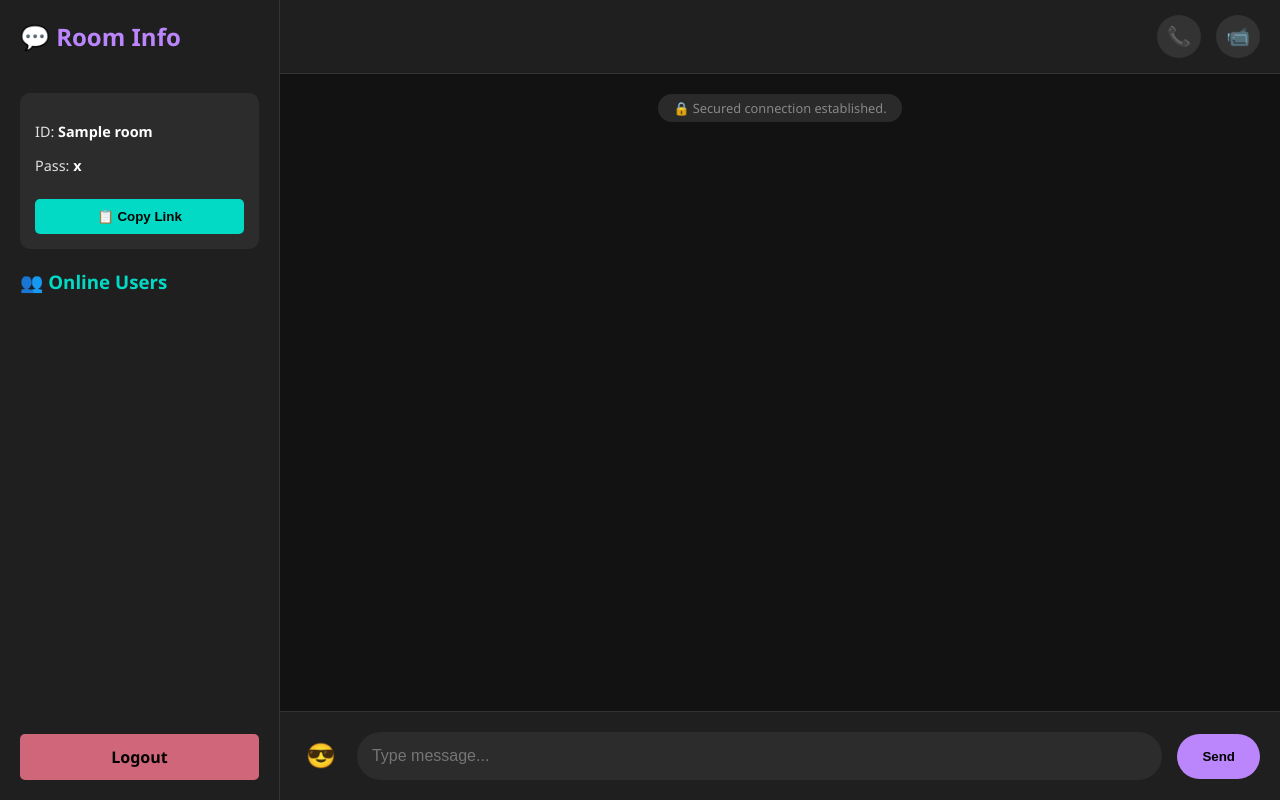
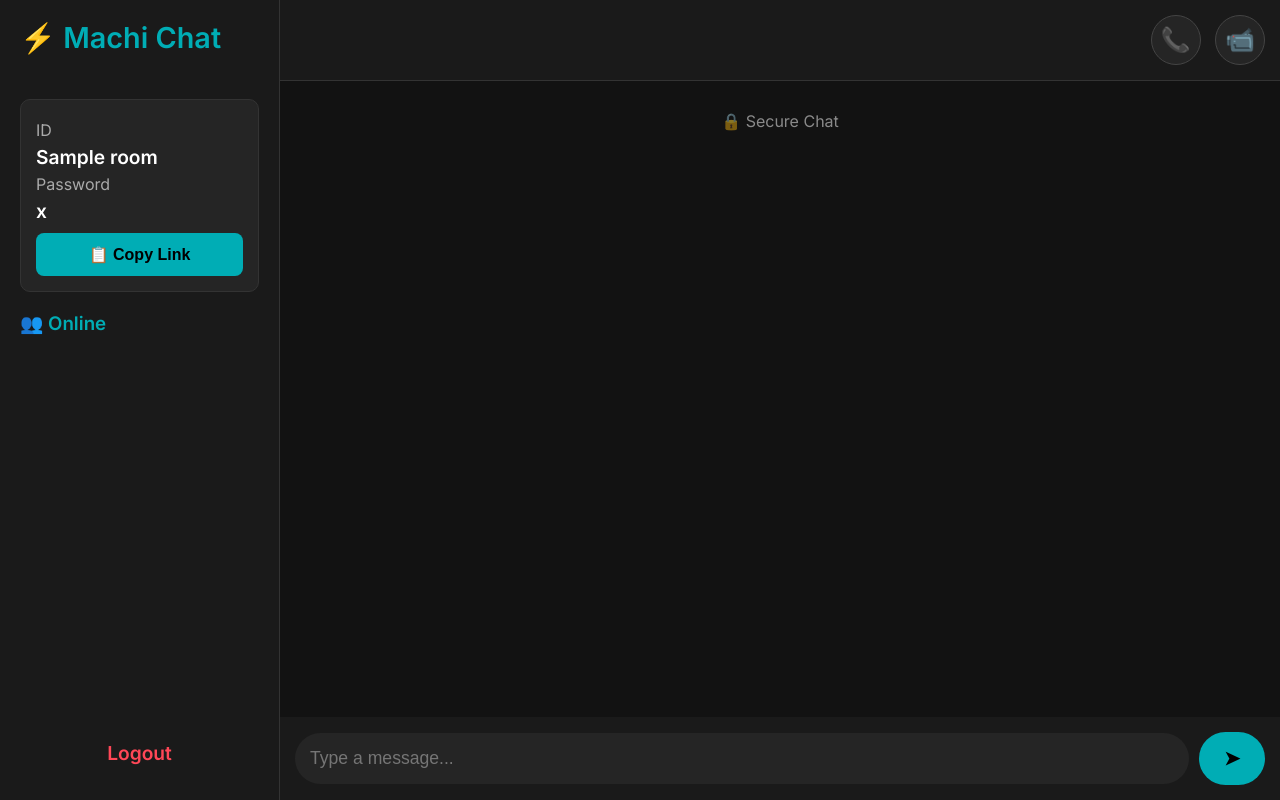
Before and after one commit to pravin-2818/machi-chat, a Flask app: template templates/chat.html in a window 1280 px wide. Run offline with Flask 3, Linux system fonts and the light colour scheme; the template is opened without the code that fills it: most values are stand-ins (such as "Sample title", 1, 10 or a date in 2020); some libraries are stand-ins or nearby versions.

Commit message:
Added the changes1

```diff
--- a/templates/chat.html
+++ b/templates/chat.html
@@ -2,139 +2,152 @@
 <html lang="en">
 <head>
     <meta charset="UTF-8">
-    <meta name="viewport" content="width=device-width, initial-scale=1.0"> <title>Chat Room</title>
+    <meta name="viewport" content="width=device-width, initial-scale=1.0, maximum-scale=1.0, user-scalable=no">
+    <title>Chat Room</title>
     <script src="https://cdnjs.cloudflare.com/ajax/libs/socket.io/4.0.1/socket.io.js"></script>
     <script src="https://cdnjs.cloudflare.com/ajax/libs/simple-peer/9.11.1/simplepeer.min.js"></script>
     <script type="module" src="https://cdn.jsdelivr.net/npm/emoji-picker-element@^1/index.js"></script>
+    <link href="https://fonts.googleapis.com/css2?family=Inter:wght@400;600&display=swap" rel="stylesheet">
 
     <style>
-        * { box-sizing: border-box; }
-        body { font-family: 'Segoe UI', sans-serif; background: #121212; color: #e0e0e0; margin: 0; display: flex; height: 100vh; overflow: hidden; }
+        * { box-sizing: border-box; outline: none; }
+        body { font-family: 'Inter', sans-serif; background: #121212; color: white; margin: 0; display: flex; height: 100vh; overflow: hidden; }
 
         /* --- Sidebar --- */
         .sidebar {
-            width: 280px; background: #1f1f1f; padding: 20px; display: flex; flex-direction: column; border-right: 1px solid #333;
-            transition: transform 0.3s ease; z-index: 10;
+            width: 280px; background: #1a1a1a; padding: 20px; display: flex; flex-direction: column; border-right: 1px solid #333;
+            transition: 0.3s; z-index: 10;
+        }
+        @media (max-width: 768px) {
+            .sidebar { position: fixed; left: -100%; top: 0; height: 100%; width: 80%; box-shadow: 5px 0 15px black; }
+            .sidebar.active { left: 0; }
         }
 
-        /* Mobile Responsive Sidebar */
-        @media (max-width: 768px) {
-            .sidebar {
-                position: absolute; left: 0; top: 0; height: 100%;
-                transform: translateX(-100%); /* மறைந்திருக்கும் */
-                box-shadow: 5px 0 15px rgba(0,0,0,0.5);
-            }
-            .sidebar.active { transform: translateX(0); } /* பட்டன் அமுக்கினால் வரும் */
-        }
-
-        .sidebar h2 { color: #bb86fc; margin-top: 0; }
-        .info-card { background: #2c2c2c; padding: 15px; border-radius: 10px; margin-top: 20px; font-size: 0.9rem; }
-        .info-card strong { color: #fff; }
-        .btn-copy { background: #03dac6; color: black; border: none; padding: 10px; width: 100%; margin-top: 10px; border-radius: 5px; cursor: pointer; font-weight: bold; }
-        .btn-logout { margin-top: auto; background: #cf6679; color: black; border: none; padding: 12px; border-radius: 5px; cursor: pointer; text-align: center; text-decoration: none; font-weight: bold; }
+        .sidebar h2 { color: #00adb5; margin-top: 0; font-size: 1.8rem; }
+        .info-card { background: #252525; padding: 15px; border-radius: 10px; margin-top: 20px; border: 1px solid #333; }
+        .info-card p { font-size: 1rem; color: #aaa; margin: 5px 0; }
+        .info-card strong { font-size: 1.2rem; color: white; }
+        .btn-copy { background: #00adb5; color: black; border: none; padding: 12px; width: 100%; margin-top: 10px; border-radius: 8px; font-weight: bold; font-size: 1rem; }
 
         .user-list { margin-top: 20px; overflow-y: auto; flex: 1; }
-        .user-item { padding: 10px; background: #2c2c2c; margin-bottom: 5px; border-radius: 5px; display: flex; align-items: center; gap: 10px; }
-        .status-dot { width: 10px; height: 10px; background: #00e676; border-radius: 50%; }
+        .user-item { padding: 12px; border-bottom: 1px solid #333; display: flex; align-items: center; gap: 10px; font-size: 1.1rem; }
+        .status-dot { width: 12px; height: 12px; background: #00e676; border-radius: 50%; }
 
         /* --- Chat Area --- */
         .chat-container { flex: 1; display: flex; flex-direction: column; background: #121212; position: relative; width: 100%; }
 
-        .chat-header { padding: 15px 20px; background: #1f1f1f; display: flex; justify-content: space-between; align-items: center; border-bottom: 1px solid #333; }
-        .menu-btn { display: none; background: none; border: none; color: white; font-size: 1.5rem; cursor: pointer; }
-        @media (max-width: 768px) { .menu-btn { display: block; } } /* மொபைலில் மட்டும் தெரியும் */
+        .chat-header { padding: 15px; background: #1a1a1a; border-bottom: 1px solid #333; display: flex; justify-content: space-between; align-items: center; }
+        .menu-btn { display: none; background: none; border: none; color: white; font-size: 1.8rem; }
+        @media (max-width: 768px) { .menu-btn { display: block; } }
 
-        .typing-indicator { color: #03dac6; font-size: 0.9rem; font-style: italic; min-height: 20px; }
-
-        .call-controls { display: flex; gap: 15px; }
-        .call-btn { background: #333; border: none; color: white; padding: 10px; border-radius: 50%; cursor: pointer; font-size: 1.2rem; transition: 0.2s; }
-        .call-btn:hover { background: #bb86fc; color: black; }
+        .call-controls button {
+            background: #252525; border: 1px solid #444; color: white; width: 50px; height: 50px; border-radius: 50%;
+            font-size: 1.5rem; margin-left: 10px; cursor: pointer;
+        }
 
         #chat-box { flex: 1; padding: 20px; overflow-y: auto; display: flex; flex-direction: column; gap: 15px; }
+        .message { max-width: 85%; padding: 14px 18px; border-radius: 18px; font-size: 1.1rem; line-height: 1.4; }
+        .my-msg { align-self: flex-end; background: #00adb5; color: black; border-bottom-right-radius: 4px; }
+        .other-msg { align-self: flex-start; background: #252525; border-bottom-left-radius: 4px; }
+        .user-label { font-size: 0.8rem; font-weight: bold; display: block; margin-bottom: 4px; opacity: 0.7; }
 
-        .message { max-width: 70%; padding: 12px 18px; border-radius: 18px; font-size: 15px; position: relative; }
-        .my-msg { align-self: flex-end; background: linear-gradient(135deg, #bb86fc, #7b1fa2); color: white; border-bottom-right-radius: 4px; }
-        .other-msg { align-self: flex-start; background: #2c2c2c; color: #e0e0e0; border-bottom-left-radius: 4px; }
-        .user-label { font-size: 0.75rem; font-weight: bold; display: block; color: rgba(255,255,255,0.7); margin-bottom: 4px; }
-        .system-msg { align-self: center; background: rgba(255,255,255,0.1); padding: 5px 15px; border-radius: 20px; font-size: 0.8rem; color: #888; }
+        .input-area { padding: 15px; background: #1a1a1a; display: flex; align-items: center; gap: 10px; }
+        input { flex: 1; padding: 15px; border-radius: 30px; border: none; background: #252525; color: white; font-size: 1.1rem; }
+        #send-btn { background: #00adb5; border: none; padding: 15px 25px; border-radius: 30px; font-weight: bold; font-size: 1.2rem; }
 
-        .input-area { padding: 20px; background: #1f1f1f; display: flex; align-items: center; gap: 15px; border-top: 1px solid #333; }
-        input[type="text"] { flex: 1; padding: 15px; border-radius: 30px; border: none; background: #2c2c2c; color: white; outline: none; font-size: 16px; }
-        button#send-btn { background: #bb86fc; color: black; border: none; padding: 15px 25px; border-radius: 30px; cursor: pointer; font-weight: bold; }
+        /* --- FULL SCREEN VIDEO (Zoom Style) --- */
+        #video-container {
+            position: fixed; top: 0; left: 0; width: 100%; height: 100%;
+            background: black; z-index: 9999; display: none; flex-direction: column; justify-content: center;
+        }
+        video#remote-video { width: 100%; height: 100%; object-fit: contain; }
+        video#local-video {
+            position: absolute; bottom: 100px; right: 20px; width: 120px; height: 160px;
+            object-fit: cover; border-radius: 10px; border: 2px solid white; background: #333;
+        }
+        .end-call-btn {
+            position: absolute; bottom: 30px; left: 50%; transform: translateX(-50%);
+            background: #ff4757; color: white; padding: 15px 40px; border-radius: 30px;
+            font-size: 1.2rem; border: none; font-weight: bold; cursor: pointer; box-shadow: 0 0 20px rgba(255, 71, 87, 0.5);
+        }
 
-        #emoji-btn { background: none; border: none; font-size: 1.5rem; cursor: pointer; }
-        emoji-picker { position: absolute; bottom: 80px; left: 20px; display: none; z-index: 100; --background: #2c2c2c; }
+        /* --- Left Side Call Notification --- */
+        #call-notification {
+            position: fixed; top: 80px; left: 20px; background: rgba(0,0,0,0.9);
+            border: 2px solid #00adb5; padding: 15px; border-radius: 15px;
+            display: none; align-items: center; gap: 15px; z-index: 2000;
+            box-shadow: 0 5px 20px black; animation: slideIn 0.5s;
+        }
+        @keyframes slideIn { from { transform: translateX(-100%); } to { transform: translateX(0); } }
 
-        /* Video / Alert Overlays */
+        .caller-icon { font-size: 2rem; }
+        .caller-info h4 { margin: 0; color: #00adb5; font-size: 1.2rem; }
+        .caller-info p { margin: 0; font-size: 0.9rem; color: #ccc; }
+        .call-actions { display: flex; gap: 10px; }
+        .btn-acc { background: #00e676; border: none; padding: 8px 15px; border-radius: 20px; font-weight: bold; }
+        .btn-rej { background: #ff4757; color: white; border: none; padding: 8px 15px; border-radius: 20px; font-weight: bold; }
+
         #overlay { display: none; position: fixed; top: 0; left: 0; width: 100%; height: 100%; background: rgba(0,0,0,0.5); z-index: 5; }
-        #video-container { position: fixed; top: 50%; left: 50%; transform: translate(-50%, -50%); width: 90%; max-width: 500px; background: #000; border-radius: 10px; padding: 10px; display: none; z-index: 500; border: 2px solid #bb86fc; box-shadow: 0 10px 30px rgba(0,0,0,0.5); }
-        video { width: 100%; border-radius: 5px; background: #222; margin-bottom: 5px; }
-        #local-video { width: 80px; position: absolute; bottom: 20px; right: 20px; border: 1px solid white; }
-
-        #call-alert { position: fixed; top: 20px; left: 50%; transform: translateX(-50%); background: #333; padding: 20px; border-radius: 10px; display: none; z-index: 1000; box-shadow: 0 5px 20px rgba(0,0,0,0.5); border: 1px solid #03dac6; text-align: center; }
-        #call-alert button { margin: 0 10px; padding: 8px 20px; border-radius: 5px; border: none; cursor: pointer; font-weight: bold; }
     </style>
 </head>
 <body>
 
     <div id="overlay" onclick="toggleSidebar()"></div>
 
-    <div id="call-alert">
-        <p id="call-msg" style="color:white; margin-bottom:10px;">Incoming Call...</p>
-        <button onclick="acceptCall()" style="background:#00e676; color:black;">Accept</button>
-        <button onclick="rejectCall()" style="background:#ff1744; color:white;">Reject</button>
+    <div id="call-notification">
+        <div class="caller-icon">📞</div>
+        <div class="caller-info">
+            <h4 id="caller-name">Machi</h4>
+            <p id="call-type">Incoming Call...</p>
+        </div>
+        <div class="call-actions">
+            <button class="btn-acc" onclick="acceptCall()">Accept</button>
+            <button class="btn-rej" onclick="rejectCall()">Reject</button>
+        </div>
     </div>
 
     <div class="sidebar" id="sidebar">
-        <h2>💬 Room Info</h2>
+        <h2>⚡ Machi Chat</h2>
         <div class="info-card">
-            <p>ID: <strong>{{ room }}</strong></p>
-            <p>Pass: <strong>{{ password }}</strong></p>
+            <p>ID</p><strong>{{ room }}</strong>
+            <p>Password</p><strong>{{ password }}</strong>
             <button class="btn-copy" onclick="copyLink()">📋 Copy Link</button>
         </div>
-        <h3 style="margin-top:20px; color:#03dac6;">👥 Online Users</h3>
+        <h3 style="margin-top:20px; color:#00adb5;">👥 Online</h3>
         <div class="user-list" id="user-list"></div>
-        <a href="{{ url_for('logout') }}" class="btn-logout">Logout</a>
+        <a href="{{ url_for('logout') }}" style="margin-top:auto; color:#ff4757; text-align:center; padding:15px; text-decoration:none; font-weight:bold; font-size:1.2rem;">Logout</a>
     </div>
 
     <div class="chat-container">
         <div class="chat-header">
-            <div style="display:flex; align-items:center; gap:10px;">
-                <button class="menu-btn" onclick="toggleSidebar()">☰</button>
-                <div class="typing-indicator" id="typing-status"></div>
-            </div>
+            <button class="menu-btn" onclick="toggleSidebar()">☰</button>
+            <div id="typing-status" style="color:#00adb5; font-style:italic;"></div>
             <div class="call-controls">
-                <button class="call-btn" onclick="startCall('audio')" title="Audio Call">📞</button>
-                <button class="call-btn" onclick="startCall('video')" title="Video Call">📹</button>
+                <button onclick="startCall('audio')">📞</button>
+                <button onclick="startCall('video')">📹</button>
             </div>
         </div>
 
-        <div id="chat-box"><div class="system-msg">🔒 Secured connection established.</div></div>
+        <div id="chat-box"><div style="text-align:center; opacity:0.5; margin-top:10px;">🔒 Secure Chat</div></div>
 
         <div id="video-container">
             <video id="remote-video" autoplay playsinline></video>
             <video id="local-video" autoplay playsinline muted></video>
-            <button onclick="endCall()" style="background:red; color:white; width:100%; padding:10px; border:none; border-radius:5px; cursor:pointer; font-weight:bold;">End Call</button>
+            <button class="end-call-btn" onclick="endCall()">End Call</button>
         </div>
 
         <div class="input-area">
-            <button id="emoji-btn">😎</button>
-            <emoji-picker class="dark"></emoji-picker>
-            <input type="text" id="msg-input" placeholder="Type message..." autocomplete="off">
-            <button id="send-btn" onclick="sendMessage()">Send</button>
+            <input type="text" id="msg-input" placeholder="Type a message..." autocomplete="off">
+            <button id="send-btn" onclick="sendMessage()">➤</button>
         </div>
     </div>
 
 <script>
-    // --- Mobile Sidebar Toggle ---
     function toggleSidebar() {
-        const sidebar = document.getElementById('sidebar');
-        const overlay = document.getElementById('overlay');
-        sidebar.classList.toggle('active');
-        overlay.style.display = sidebar.classList.contains('active') ? 'block' : 'none';
+        document.getElementById('sidebar').classList.toggle('active');
+        document.getElementById('overlay').style.display = document.getElementById('sidebar').classList.contains('active') ? 'block' : 'none';
     }
 
-    // --- Javascript Logic (Same as before) ---
     var socket = io();
     var currentRoom = "{{ room }}";
     var username = "{{ username }}";
@@ -143,8 +156,7 @@
     var callActive = false;
 
     function copyLink() {
-        var link = "{{ share_link | safe }}";
-        navigator.clipboard.writeText(link).then(() => alert("Invite Link Copied!"));
+        navigator.clipboard.writeText("{{ share_link | safe }}").then(() => alert("Link Copied!"));
     }
 
     socket.emit('join', {'username': username, 'room': currentRoom});
@@ -153,36 +165,30 @@
         var list = document.getElementById('user-list');
         list.innerHTML = "";
         data.users.forEach(user => {
-            var item = `<div class="user-item"><div class="status-dot"></div><span>${user}</span></div>`;
-            list.innerHTML += item;
+            list.innerHTML += `<div class="user-item"><div class="status-dot"></div><span>${user}</span></div>`;
         });
     });
 
     var input = document.getElementById("msg-input");
-    var typingTimeout;
-    input.addEventListener('input', function() { socket.emit('typing', {'username': username, 'room': currentRoom}); });
-    socket.on('display_typing', function(data) {
-        var status = document.getElementById('typing-status');
-        status.innerText = data.user + " is typing...";
-        clearTimeout(typingTimeout);
-        typingTimeout = setTimeout(() => { status.innerText = ""; }, 2000);
+    input.addEventListener('input', () => socket.emit('typing', {'username': username, 'room': currentRoom}));
+    socket.on('display_typing', data => {
+        document.getElementById('typing-status').innerText = data.user + " is typing...";
+        setTimeout(() => document.getElementById('typing-status').innerText = "", 2000);
     });
 
     function sendMessage() {
-        var msg = input.value;
-        if(msg.trim() !== "") {
-            socket.emit('send_message', {'msg': msg, 'user': username, 'room': currentRoom});
+        if(input.value.trim() !== "") {
+            socket.emit('send_message', {'msg': input.value, 'user': username, 'room': currentRoom});
             input.value = "";
         }
     }
-    input.addEventListener("keydown", function(e) { if(e.key === "Enter") sendMessage(); });
+    input.addEventListener("keydown", e => { if(e.key === "Enter") sendMessage(); });
 
-    socket.on('receive_message', function(data) {
+    socket.on('receive_message', data => {
         var chatBox = document.getElementById("chat-box");
         var div = document.createElement("div");
         if (data.user === 'System') {
-            div.className = "message system-msg";
-            div.innerHTML = data.msg;
+            div.style.textAlign = 'center'; div.style.color = '#888'; div.innerText = data.msg;
         } else {
             div.className = "message " + (data.user === username ? "my-msg" : "other-msg");
             div.innerHTML = `<span class='user-label'>${data.user}</span>${data.msg}`;
@@ -191,57 +197,67 @@
         chatBox.scrollTop = chatBox.scrollHeight;
     });
 
-    // Call Logic
+    // --- CALL LOGIC + AUDIO FIX ---
     function startCall(type) {
         if(callActive) return alert("Call active!");
         navigator.mediaDevices.getUserMedia({ video: type === 'video', audio: true }).then(stream => {
             localStream = stream;
-            document.getElementById('video-container').style.display = 'block';
+            document.getElementById('video-container').style.display = 'flex';
             document.getElementById('local-video').srcObject = stream;
             socket.emit('call_invite', {'caller': username, 'room': currentRoom, 'type': type});
             callActive = true;
-            peer = new SimplePeer({ initiator: true, trickl: false, stream: stream });
-            peer.on('signal', data => { socket.emit('signal_data', {'signal': data, 'room': currentRoom}); });
-            peer.on('stream', stream => { document.getElementById('remote-video').srcObject = stream; });
-        }).catch(err => alert("Camera Error: " + err));
+
+            // STUN Server Config for Audio/Video over Internet
+            peer = new SimplePeer({
+                initiator: true,
+                trickl: false,
+                stream: stream,
+                config: { iceServers: [{ urls: 'stun:stun.l.google.com:19302' }] }
+            });
+
+            peer.on('signal', data => socket.emit('signal_data', {'signal': data, 'room': currentRoom}));
+            peer.on('stream', stream => document.getElementById('remote-video').srcObject = stream);
+        }).catch(err => alert("Mic/Camera Error: " + err));
     }
 
-    socket.on('call_incoming', function(data) {
+    socket.on('call_incoming', data => {
         if(data.caller === username || callActive) return;
-        document.getElementById('call-msg').innerText = "📞 " + data.caller + " is calling...";
-        document.getElementById('call-alert').style.display = 'block';
+        document.getElementById('caller-name').innerText = data.caller;
+        document.getElementById('call-type').innerText = "Incoming " + data.type + " call...";
+        document.getElementById('call-notification').style.display = 'flex';
         window.incomingSignalData = data;
     });
 
     function acceptCall() {
-        document.getElementById('call-alert').style.display = 'none';
+        document.getElementById('call-notification').style.display = 'none';
         var data = window.incomingSignalData;
         navigator.mediaDevices.getUserMedia({ video: data.type === 'video', audio: true }).then(stream => {
             localStream = stream;
-            document.getElementById('video-container').style.display = 'block';
+            document.getElementById('video-container').style.display = 'flex';
             document.getElementById('local-video').srcObject = stream;
             callActive = true;
-            peer = new SimplePeer({ initiator: false, trickl: false, stream: stream });
-            peer.on('signal', data => { socket.emit('signal_data', {'signal': data, 'room': currentRoom}); });
-            peer.on('stream', stream => { document.getElementById('remote-video').srcObject = stream; });
+
+            peer = new SimplePeer({
+                initiator: false,
+                trickl: false,
+                stream: stream,
+                config: { iceServers: [{ urls: 'stun:stun.l.google.com:19302' }] }
+            });
+
+            peer.on('signal', data => socket.emit('signal_data', {'signal': data, 'room': currentRoom}));
+            peer.on('stream', stream => document.getElementById('remote-video').srcObject = stream);
             peer.signal(data.signal);
         });
     }
 
-    function rejectCall() { document.getElementById('call-alert').style.display = 'none'; }
-    socket.on('signal_received', function(data) { if(peer) peer.signal(data.signal); });
+    function rejectCall() { document.getElementById('call-notification').style.display = 'none'; }
+    socket.on('signal_received', data => { if(peer) peer.signal(data.signal); });
 
     function endCall() {
         if(peer) peer.destroy();
         if(localStream) localStream.getTracks().forEach(track => track.stop());
         window.location.reload();
     }
-
-    const emojiBtn = document.getElementById('emoji-btn');
-    const picker = document.querySelector('emoji-picker');
-    emojiBtn.addEventListener('click', (e) => { e.stopPropagation(); picker.style.display = picker.style.display === 'none' ? 'block' : 'none'; });
-    picker.addEventListener('emoji-click', e => { document.getElementById("msg-input").value += e.detail.unicode; });
-    document.addEventListener('click', (e) => { if (!picker.contains(e.target) && e.target !== emojiBtn) picker.style.display = 'none'; });
 </script>
 </body>
 </html>
```
Also changed, not shown: templates/index.html (+35 -70 lines).
